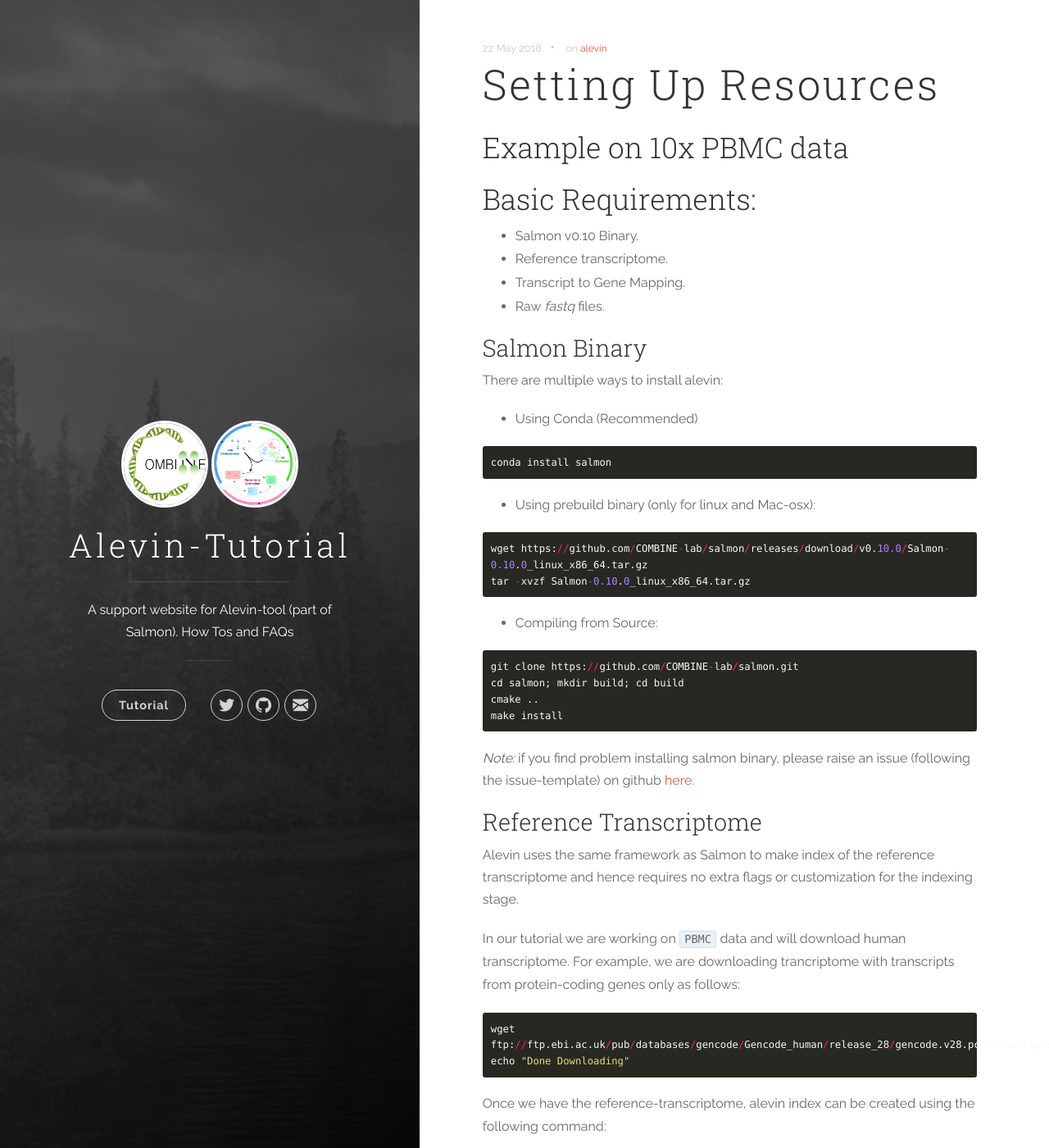
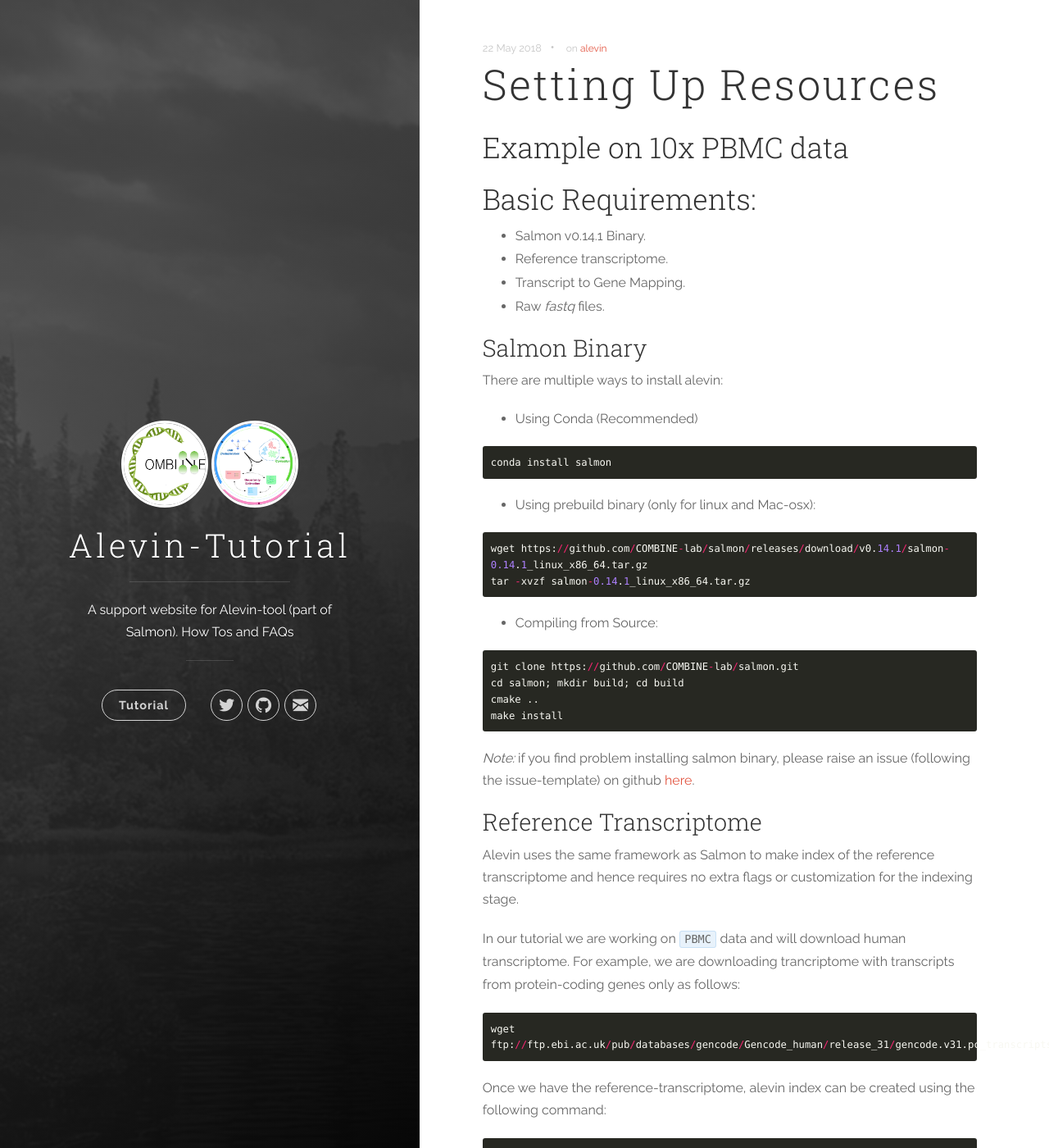
Before and after one commit to COMBINE-lab/alevin-tutorial, a Jekyll site: the page built from docs/_posts/2018-22-05-setting-up-resources.markdown, in a window 1280 px wide and 1400 px high. Shown: the whole window at 82% size. Built offline with Jekyll 4.4.1, drawn with Linux system fonts in a browser that asks for light colours; some of the changed text lies outside the part shown.

Commit message:
updating setting up resources

````diff
--- a/docs/_posts/2018-22-05-setting-up-resources.markdown
+++ b/docs/_posts/2018-22-05-setting-up-resources.markdown
@@ -7,7 +7,7 @@ tags: [alevin]
 ## Example on 10x PBMC data
 
 ## Basic Requirements:
-* Salmon v0.10 Binary.
+* Salmon v0.14.1 Binary.
 * Reference transcriptome.
 * Transcript to Gene Mapping.
 * Raw _fastq_ files.
@@ -24,8 +24,8 @@ conda install salmon
 * Using prebuild binary (only for linux and Mac-osx):
 
 ```python
-wget https://github.com/COMBINE-lab/salmon/releases/download/v0.10.0/Salmon-0.10.0_linux_x86_64.tar.gz
-tar -xvzf Salmon-0.10.0_linux_x86_64.tar.gz
+wget https://github.com/COMBINE-lab/salmon/releases/download/v0.14.1/salmon-0.14.1_linux_x86_64.tar.gz
+tar -xvzf salmon-0.14.1_linux_x86_64.tar.gz
 ```
 
 * Compiling from Source:
@@ -46,24 +46,23 @@ Alevin uses the same framework as Salmon to make index of the reference transcri
 In our tutorial we are working on `PBMC` data and will download human transcriptome. For example, we are downloading trancriptome with transcripts from protein-coding genes only as follows:
 
 ```python
-wget ftp://ftp.ebi.ac.uk/pub/databases/gencode/Gencode_human/release_28/gencode.v28.pc_transcripts.fa.gz
-echo "Done Downloading"
+wget ftp://ftp.ebi.ac.uk/pub/databases/gencode/Gencode_human/release_31/gencode.v31.pc_transcripts.fa.gz
 ```
 
 Once we have the reference-transcriptome, alevin index can be created using the following command:
 
 ```python
-./bin/salmon index -i index -k 31 --gencode -p 4 -t gencode.v28.pc_transcripts.fa.gz
+./bin/salmon index -i index -k 31 --gencode -p 4 -t gencode.v31.pc_transcripts.fa.gz
 ```
 This command will build the alevin index inside the folder `index` in your current working directory.
 
 ### Transcript to Gene Mapping
-Alevin works on transcript level equivalence classes to resolves potential UMI collision, while it also benefits from transcript to gene relation by sharing the information among the equivalene classes form one gene -- hence the need for a map from transcript id to gene-ids. Alevin requires the user to input a *tab* separated (one transcript-gene pair per line) file. For our-example we can extract the exact file using the following command for the `GTF` file downloaded from [here](ftp://ftp.ebi.ac.uk/pub/databases/gencode/Gencode_human/release_28/gencode.v28.basic.annotation.gtf.gz).
+Alevin works on transcript level equivalence classes to resolves potential UMI collision, while it also benefits from transcript to gene relation by sharing the information among the equivalene classes form one gene -- hence the need for a map from transcript id to gene-ids. Alevin requires the user to input a *tab* separated (one transcript-gene pair per line) file. For our-example we can extract the exact file using the following command for the `GTF` file downloaded from [here](ftp://ftp.ebi.ac.uk/pub/databases/gencode/Gencode_human/release_31/gencode.v31.primary_assembly.annotation.gtf.gz).
 
 NOTE: Already have a transcript to gene mapping file for all the transcripts in the reference transcriptome ? If yes, then we can skip this step.
 
 ```python
-bioawk -c gff '$feature=="transcript" {print $group}' human/gtf/gencode.v26.primary_assembly.annotation.gtf | awk -F ' ' '{print substr($4,2,length($4)-3) "\t" substr($2,2,length($2)-3)}' - > txp2gene.tsv
+bioawk -c gff '$feature=="transcript" {print $group}' <(gunzip -c gencode.v31.primary_assembly.annotation.gtf.gz) | awk -F ' ' '{print substr($4,2,length($4)-3) "\t" substr($2,2,length($2)-3)}' - > txp2gene.tsv
 ```
 
 The above script, all it does is subsample the `transcript` feature from the *GTF* and dumps the corresponding txp-gene-ids pair in a _tab separated file (tsv)_. The mapping file for `gencode` based human reference transcriptome would look something like the following:
````
